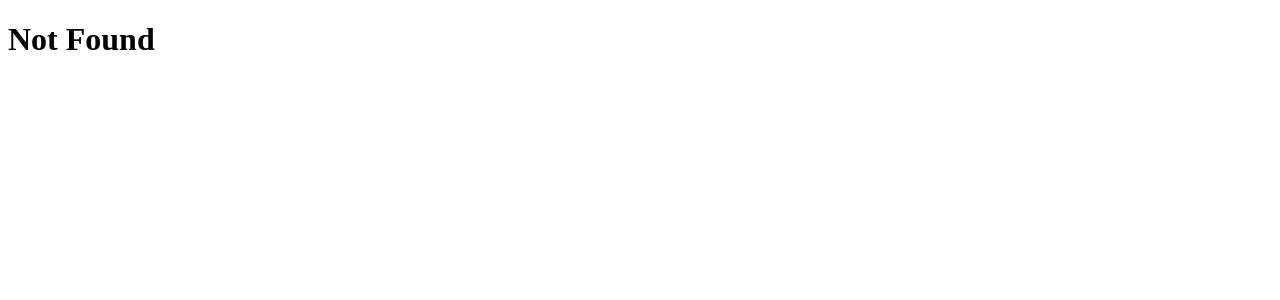
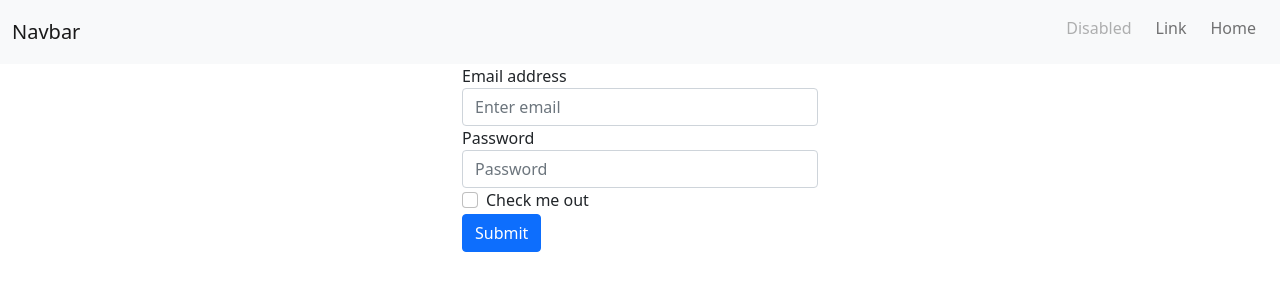
Before and after one commit to iks15174/youtube_idol_face_recognition, a React (Create React App) app in the folder frontend/: page /signup in a window 1280 px wide. Shown: the top 300 px of the page. Built offline with nearby package versions, Linux system fonts and the light colour scheme.

Commit message:
add login form frontend

```diff
--- a/frontend/package.json
+++ b/frontend/package.json
@@ -11,7 +11,6 @@
     "connected-react-router": "^6.9.2",
     "history": "^5.2.0",
     "react": "^17.0.2",
-    "react-bootstrap": "^2.0.4",
     "react-dom": "^17.0.2",
     "react-redux": "^7.2.6",
     "react-router": "^5.2.0",
@@ -19,6 +18,7 @@
     "react-scripts": "5.0.0",
     "redux": "^4.1.2",
     "redux-thunk": "^2.4.1",
+    "styled-components": "^5.3.3",
     "web-vitals": "^2.1.2"
   },
   "scripts": {
--- a/frontend/src/App.js
+++ b/frontend/src/App.js
@@ -1,16 +1,26 @@
+import React from 'react';
 import { Route, Switch } from 'react-router'
 import { ConnectedRouter } from 'connected-react-router'
+import styled from "styled-components";
+
+import Signup from './container/Signup'
+import Header from './components/common/Header'
+
+const styledDiv = styled.div`
+  width: 100%;
+  height: 100%
+`
 
 function App(props) {
   return (
     <ConnectedRouter history={props.history}>
-      {/* <Header /> */}
-      <div className="App" >
+      <Header />
+      <styledDiv className="App" >
         <Switch>
-          {/* <Route path='/' exact render={() => <React.Fragment><Main /></React.Fragment>} /> */}
+          <Route path='/signup' exact render={() => <React.Fragment><Signup /></React.Fragment>} />
           <Route render={() => <h1>Not Found</h1>} />
         </Switch>
-      </div >
+      </styledDiv >
     </ConnectedRouter>
   );
 }
--- a/frontend/src/components/common/Header.jsx
+++ b/frontend/src/components/common/Header.jsx
@@ -1,8 +1,22 @@
-import { connect } from 'react-redux';
 function Header() {
     return (
-        <div>
-            Header
-        </div>
+        <nav class="navbar navbar-expand navbar-light bg-light">
+            <div class="container-fluid">
+                <a class="navbar-brand" href="#">Navbar</a>
+                <ul class="d-flex flex-row-reverse navbar-nav mb-2">
+                    <li class="nav-item px-1">
+                        <a class="nav-link" aria-current="page" href="#">Home</a>
+                    </li>
+                    <li class="nav-item px-1">
+                        <a class="nav-link" href="#">Link</a>
+                    </li>
+                    <li class="nav-item px-1">
+                        <a class="nav-link disabled">Disabled</a>
+                    </li>
+                </ul>
+            </div>
+        </nav>
     )
 }
+
+export default Header
--- /dev/null
+++ b/frontend/src/container/Signup.jsx
@@ -0,0 +1,91 @@
+import React, { useState } from "react";
+
+const Signup = (props) => {
+    const [password, setPassword] = useState("");
+    const [email, setEmail] = useState("");
+    const [passwordError, setpasswordError] = useState("");
+    const [emailError, setemailError] = useState("");
+
+    const handleValidation = (event) => {
+        let formIsValid = true;
+
+        if (!email.match(/^\w+@[a-zA-Z_]+?\.[a-zA-Z]{2,3}$/)) {
+            formIsValid = false;
+            setemailError("Email Not Valid");
+            return false;
+        } else {
+            setemailError("");
+            formIsValid = true;
+        }
+
+        if (!password.match(/^[a-zA-Z]{8,22}$/)) {
+            formIsValid = false;
+            setpasswordError(
+                "Only Letters and length must best min 8 Chracters and Max 22 Chracters"
+            );
+            return false;
+        } else {
+            setpasswordError("");
+            formIsValid = true;
+        }
+
+        return formIsValid;
+    };
+
+    const loginSubmit = (e) => {
+        e.preventDefault();
+        handleValidation();
+    };
+
+    return (
+        <div className="container">
+            <div className="row d-flex justify-content-center">
+                <div className="col-md-4">
+                    <form id="loginform" onSubmit={loginSubmit}>
+                        <div className="form-group">
+                            <label>Email address</label>
+                            <input
+                                type="email"
+                                className="form-control"
+                                id="EmailInput"
+                                name="EmailInput"
+                                aria-describedby="emailHelp"
+                                placeholder="Enter email"
+                                onChange={(event) => setEmail(event.target.value)}
+                            />
+                            <small id="emailHelp" className="text-danger form-text">
+                                {emailError}
+                            </small>
+                        </div>
+                        <div className="form-group">
+                            <label>Password</label>
+                            <input
+                                type="password"
+                                className="form-control"
+                                id="exampleInputPassword1"
+                                placeholder="Password"
+                                onChange={(event) => setPassword(event.target.value)}
+                            />
+                            <small id="passworderror" className="text-danger form-text">
+                                {passwordError}
+                            </small>
+                        </div>
+                        <div className="form-group form-check">
+                            <input
+                                type="checkbox"
+                                className="form-check-input"
+                                id="exampleCheck1"
+                            />
+                            <label className="form-check-label">Check me out</label>
+                        </div>
+                        <button type="submit" className="btn btn-primary">
+                            Submit
+                        </button>
+                    </form>
+                </div>
+            </div>
+        </div>
+    );
+}
+
+export default Signup
--- a/frontend/src/index.js
+++ b/frontend/src/index.js
@@ -1,6 +1,7 @@
 import React from 'react';
 import ReactDOM from 'react-dom';
 import App from './App';
+import "bootstrap/dist/css/bootstrap.min.css";
 // import reportWebVitals from './reportWebVitals';
 
 import { Provider } from 'react-redux';
```
Also changed, not shown: frontend/src/container/Login.jsx (added), 1 other file (tests, documents, lock files or other folders).
